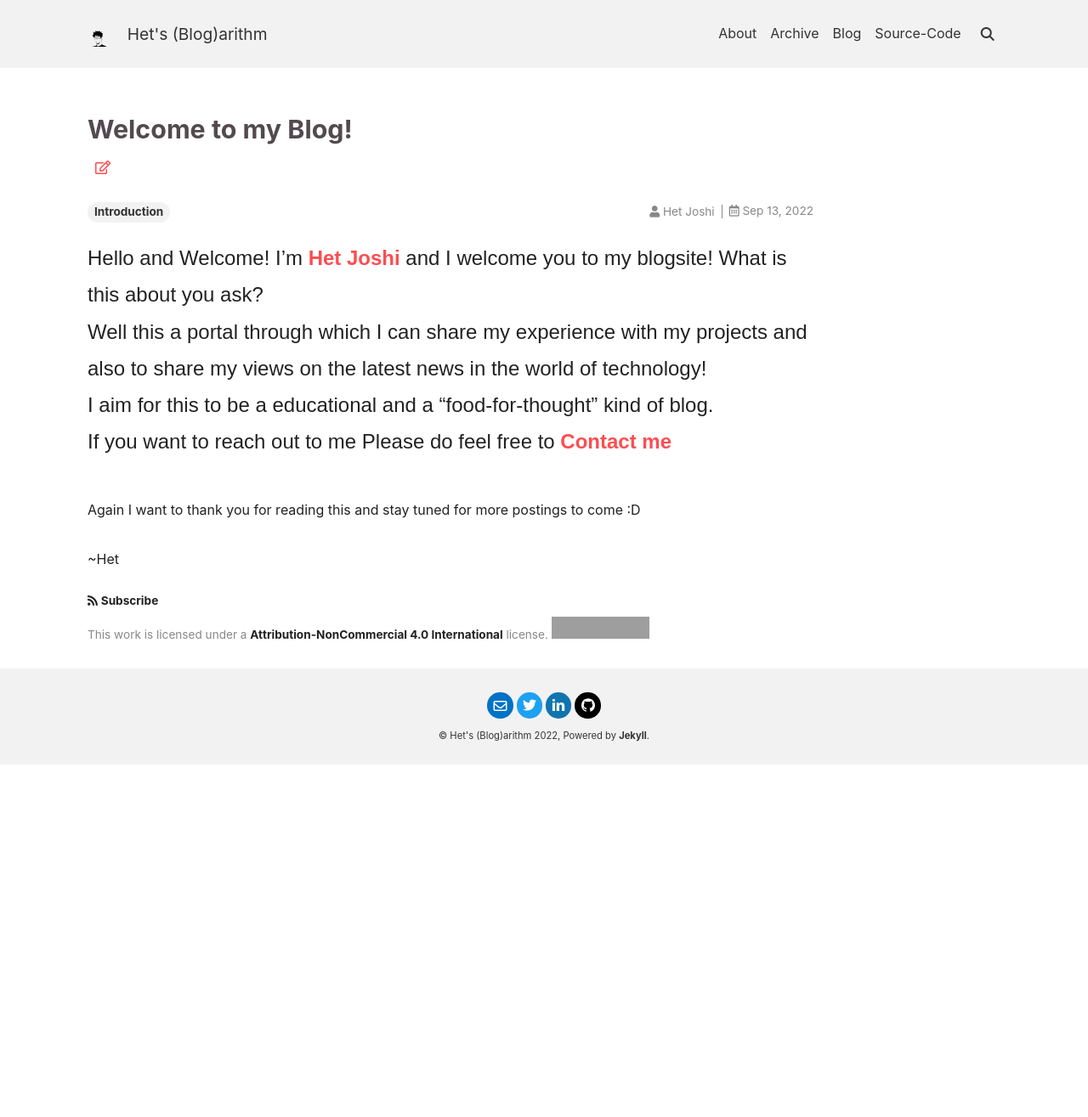
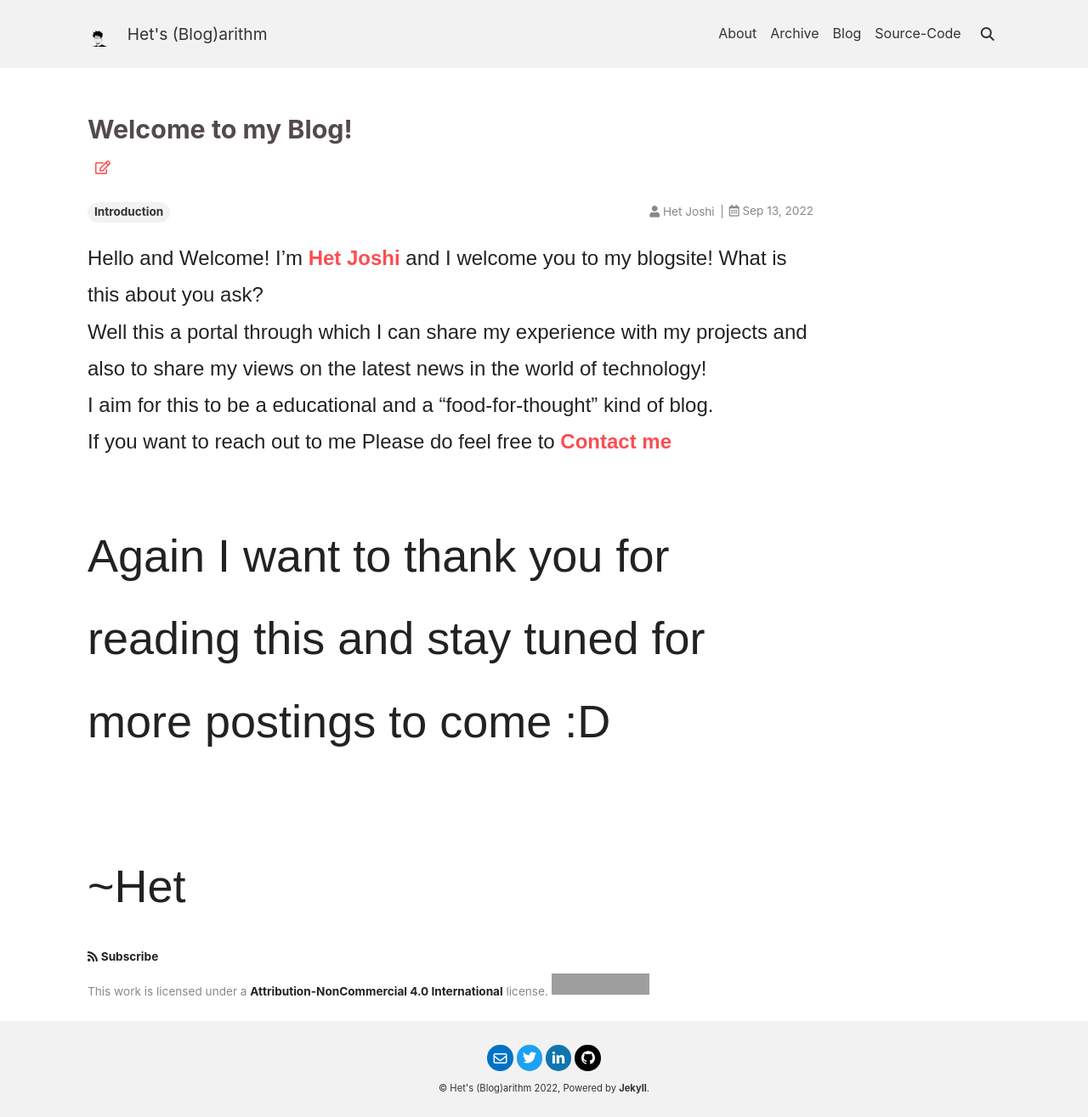
Before and after one commit to Het-Joshi/blog, a Jekyll site: the page built from _posts/2022-09-13-welcome.md, in a window 1280 px wide. Shown: the whole page at 85% size. Built offline with Jekyll 4.4.1, drawn with Linux system fonts in a browser that asks for light colours; nearby versions of some CDN libraries; before the commit the page ends 900 px from its top, so only the background shows below that; grey boxes are pictures that could not be loaded.

Commit message:
Update 2022-09-13-welcome.md

```diff
--- a/_posts/2022-09-13-welcome.md
+++ b/_posts/2022-09-13-welcome.md
@@ -10,7 +10,8 @@ What is this about you ask?<br>
 Well this a portal through which I can share my experience with my projects and also to share my views on the latest news in the world of technology!<br>
 I aim for this to be a educational and a "food-for-thought" kind of blog.<br>
 If you want to reach out to me Please do feel free to [Contact me](https://github.com/Het-Joshi/blog/blob/main/about.md#-contact-me)<br>
-
+<span style="font-size:1.5em; font-family: 'Ubuntu', sans-serif;">
 <br>
+<span style="font-size:1.5em; font-family: 'Ubuntu', sans-serif;">
 Again I want to thank you for reading this and stay tuned for more postings to come :D<br><br>
 ~Het
```
